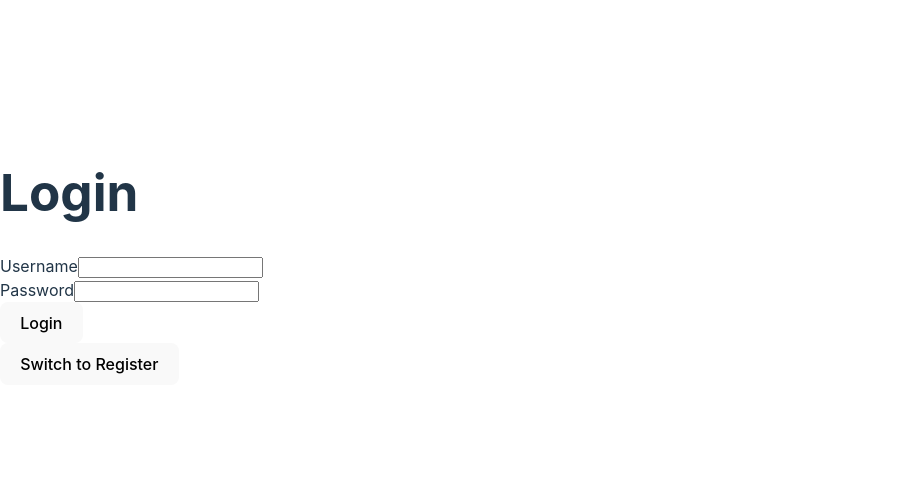
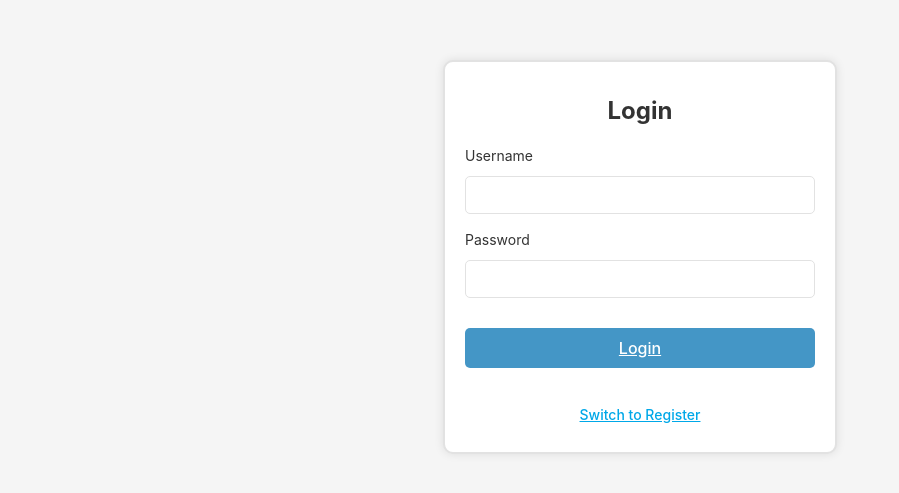
Before and after one commit to MichalEvgi/pinterestApp, a React (Vite) app in the folder pinterestClient/: page / in a window 1280 px wide. Shown: the part 143-636 px from the top of the page, without its empty margins (0-899 px from the left). Built offline with nearby package versions, Linux system fonts and the light colour scheme.

Commit message:
css for login and register

```diff
--- a/pinterestClient/src/components/FeedPage.jsx
+++ b/pinterestClient/src/components/FeedPage.jsx
@@ -86,7 +86,7 @@ const FeedPage = () => {
       </div>
 
       {selectedMedia && (
-        <MediaModal media={selectedMedia} onClose={handleCloseModal} />
+        <MediaModal media={selectedMedia} onClose={handleCloseModal} userId={currentUser.id}/>
       )}
     </div>
   );
--- a/pinterestClient/src/components/LoginPage.jsx
+++ b/pinterestClient/src/components/LoginPage.jsx
@@ -1,5 +1,6 @@
 import React, { useState } from 'react';
 import { login, register } from '../services/api'; // Import the API functions
+import '../css/LoginPage.css';
 
 const LoginPage = () => {
   const [isLoginMode, setIsLoginMode] = useState(true);
@@ -40,11 +41,6 @@ const LoginPage = () => {
     } catch (err) {
       setError('Error registering. Please try again.');
     }
-  };
-
-  const handleLogout = () => {
-    localStorage.removeItem('currentUser');
-    window.location.href = '/';
   };
 
   return (
@@ -109,11 +105,6 @@ const LoginPage = () => {
           {isLoginMode ? 'Switch to Register' : 'Switch to Login'}
         </button>
       </div>
-      {localStorage.getItem('currentUser') && (
-        <div>
-          <button onClick={handleLogout}>Logout</button>
-        </div>
-      )}
     </div>
   );
 };
--- a/pinterestClient/src/components/MediaDisplay.jsx
+++ b/pinterestClient/src/components/MediaDisplay.jsx
@@ -1,10 +1,34 @@
-import React, { useState } from 'react';
+import React, { useState, useEffect } from 'react';
 import '../css/MediaDisplay.css';
+import { addPictureToBoard, getBoards } from '../services/api'; // Import necessary API functions
 
-const MediaDisplay = ({ media, onClose }) => {
+const MediaDisplay = ({ media, onClose, userId }) => { // Accept userId as a prop
   const [liked, setLiked] = useState(false);
   const [comment, setComment] = useState('');
   const [comments, setComments] = useState([]);
+  const [error, setError] = useState('');
+  const [boards, setBoards] = useState([]); // State to store user's boards
+  const [selectedBoardId, setSelectedBoardId] = useState(''); // State to store selected board ID
+
+  useEffect(() => {
+    // Fetch user's boards when the component mounts
+    const fetchBoards = async () => {
+      try {
+        const fetchedBoards = await getBoards(userId); // Pass userId to fetch boards
+        setBoards(fetchedBoards);
+        if (fetchedBoards.length > 0) {
+          setSelectedBoardId(fetchedBoards[0].id); // Set default selected board to the first one
+        }
+      } catch (error) {
+        console.error('Failed to fetch boards', error);
+        setError('Failed to load boards. Please try again later.');
+      }
+    };
+
+    if (userId) {
+      fetchBoards();
+    }
+  }, [userId]); // Re-run the effect when userId changes
 
   const handleLike = () => {
     setLiked(!liked);
@@ -21,9 +45,20 @@ const MediaDisplay = ({ media, onClose }) => {
     }
   };
 
-  const handleSaveMedia = () => {
-    // Logic to save media to a board in the personal area
-    alert('Media saved to your board!');
+  const handleSaveMedia = async () => {
+    if (!selectedBoardId) {
+      alert('Please select a board to save the media.');
+      return;
+    }
+
+    try {
+      // Make the API call to save the media to the selected board
+      await addPictureToBoard(selectedBoardId, media.id);
+      alert('Media saved to your board!');
+    } catch (err) {
+      console.error('Failed to save media to the board', err);
+      setError('Failed to save media to the board. Please try again.');
+    }
   };
 
   return (
@@ -44,6 +79,25 @@ const MediaDisplay = ({ media, onClose }) => {
         <div className="media-description">
           <h2>{media.title}</h2>
           <p>{media.description}</p>
+        </div>
+
+        {/* Display error if there is one */}
+        {error && <div className="error-message">{error}</div>}
+
+        {/* Dropdown to select board */}
+        <div className="select-board">
+          <label htmlFor="board-select">Select Board:</label>
+          <select
+            id="board-select"
+            value={selectedBoardId}
+            onChange={(e) => setSelectedBoardId(e.target.value)}
+          >
+            {boards.map((board) => (
+              <option key={board.id} value={board.id}>
+                {board.title}
+              </option>
+            ))}
+          </select>
         </div>
 
         {/* Like, Save and Comment functionality */}
--- /dev/null
+++ b/pinterestClient/src/css/LoginPage.css
@@ -0,0 +1,105 @@
+/* Container for the login/register form */
+body {
+    display: flex; /* Use flexbox to center content */
+    justify-content: center; /* Horizontally center */
+    align-items: center; /* Vertically center */
+    height: 100vh; /* Full viewport height to ensure it takes up the full screen */
+    margin: 0; /* Remove default margin */
+    background-color: #f5f5f5; /* Optional: Add a background color for better contrast */
+  }
+
+.login-page {
+    width: 350px; /* Adjust width for better UI */
+    margin: 0 auto; /* Center the form on the page */
+    padding: 20px;
+    border: 2px solid #E2E2E2;
+    border-radius: 10px;
+    box-shadow: 0px 0px 10px 0px rgba(0, 0, 0, 0.1);
+    text-align: center;
+    background-color: #fff; /* White background for better visibility */
+  }
+
+  /* Header for form title (Login/Register) */
+  .login-page h1 {
+    font-size: 24px;
+    margin-bottom: 20px;
+    color: #333; /* Darker color for readability */
+  }
+
+  /* Form styling */
+  .login-page form {
+    display: flex;
+    flex-direction: column;
+  }
+
+  /* Form group for each input field */
+  .login-page form div {
+    margin-bottom: 15px; /* Space between each input */
+  }
+
+  /* Input fields */
+  .login-page input,
+  .login-page select {
+    width: 100%;
+    padding: 10px;
+    border: 1px solid #E2E2E2;
+    border-radius: 5px;
+    box-sizing: border-box;
+    font-size: 14px;
+    margin-top: 5px; /* Add some space between the label and input */
+  }
+
+  /* Input placeholder styling */
+  .login-page input::placeholder {
+    color: #aaa; /* Light gray placeholder text */
+  }
+
+  /* Error message styling */
+  .login-page .error {
+    color: red;
+    font-size: 14px;
+    margin-top: 10px;
+  }
+
+  /* Submit button styling (Login/Register) */
+  .login-page button[type="submit"] {
+    width: 100%;
+    padding: 10px;
+    background-color: #4496C6; /* Light blue color */
+    color: white;
+    border: none;
+    border-radius: 5px;
+    cursor: pointer;
+    font-size: 16px;
+    transition: background-color 0.3s; /* Smooth transition for hover effect */
+  }
+
+  /* Hover effect for submit button */
+  .login-page button[type="submit"]:hover {
+    background-color: #357BA1; /* Darker blue on hover */
+  }
+
+  /* Button to switch between login and register modes */
+  .login-page button {
+    margin-top: 15px; /* Space above the switch button */
+    background-color: transparent; /* Transparent background */
+    color: #00A8E8; /* Light blue color */
+    border: none;
+    cursor: pointer;
+    text-decoration: underline;
+    font-size: 14px;
+  }
+
+  /* Hover effect for switch mode button */
+  .login-page button:hover {
+    color: #007AA3; /* Darker blue on hover */
+  }
+
+  /* Styling for labels */
+  .login-page label {
+    display: block;
+    font-size: 14px;
+    color: #333; /* Darker color for readability */
+    text-align: left;
+    margin-bottom: 5px;
+  }
```
